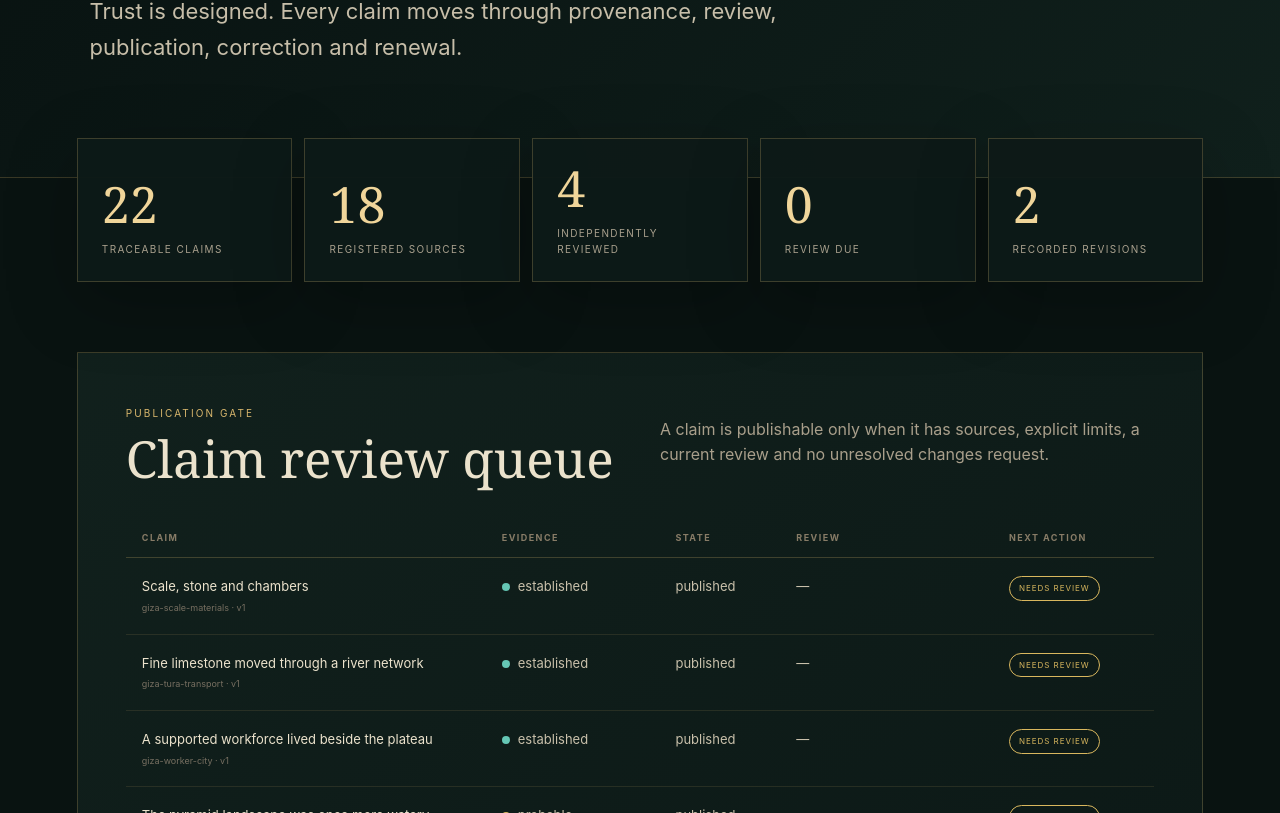
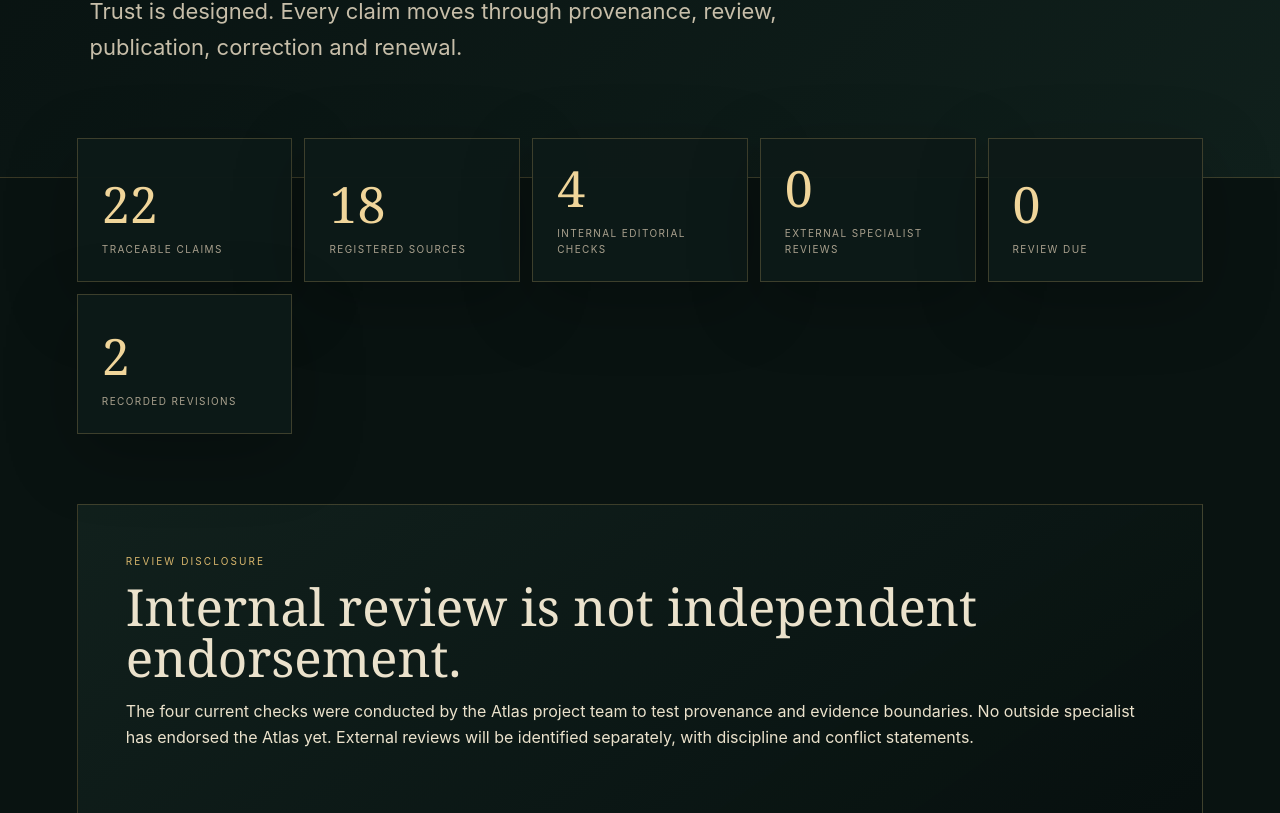
Before and after one commit to mikelninh/atlas-of-the-sacred, a Next.js app: page /editorial in a window 1280 px wide. Shown: the part 427-1240 px from the top of the page. Built offline with nearby package versions, Linux system fonts and the light colour scheme.

Commit message:
report internal and external review honestly

```diff
--- a/components/editorial/EditorialDashboard.tsx
+++ b/components/editorial/EditorialDashboard.tsx
@@ -26,10 +26,13 @@ export function EditorialDashboard() {
       return rank[a.readiness] - rank[b.readiness];
     });
 
+  const internalReviews = reviews.filter((review) => review.reviewKind === "internal-editorial");
+  const externalReviews = reviews.filter((review) => review.reviewKind === "external-specialist");
   const stats = {
     claims: claimList.length,
     sources: sourceList.length,
-    reviewed: new Set(reviews.map((review) => review.claimId)).size,
+    internallyReviewed: new Set(internalReviews.map((review) => review.claimId)).size,
+    externallyReviewed: new Set(externalReviews.map((review) => review.claimId)).size,
     due: claimList.filter(isReviewDue).length,
     revisions: revisions.length
   };
@@ -39,15 +42,22 @@ export function EditorialDashboard() {
       <section className="editorial-metrics" aria-label="Editorial metrics">
         <article><strong>{stats.claims}</strong><span>Traceable claims</span></article>
         <article><strong>{stats.sources}</strong><span>Registered sources</span></article>
-        <article><strong>{stats.reviewed}</strong><span>Independently reviewed</span></article>
+        <article><strong>{stats.internallyReviewed}</strong><span>Internal editorial checks</span></article>
+        <article><strong>{stats.externallyReviewed}</strong><span>External specialist reviews</span></article>
         <article><strong>{stats.due}</strong><span>Review due</span></article>
         <article><strong>{stats.revisions}</strong><span>Recorded revisions</span></article>
+      </section>
+
+      <section className="editorial-panel editorial-review-disclosure">
+        <p className="eyebrow">Review disclosure</p>
+        <h2>Internal review is not independent endorsement.</h2>
+        <p>The four current checks were conducted by the Atlas project team to test provenance and evidence boundaries. No outside specialist has endorsed the Atlas yet. External reviews will be identified separately, with discipline and conflict statements.</p>
       </section>
 
       <section className="editorial-panel">
         <div className="editorial-panel-heading">
           <div><p className="eyebrow">Publication gate</p><h2>Claim review queue</h2></div>
-          <p>A claim is publishable only when it has sources, explicit limits, a current review and no unresolved changes request.</p>
+          <p>A claim is publishable only when it has sources, explicit limits, a current editorial review and no unresolved changes request. Independent specialist review is an additional trust layer, not something we currently pretend to have.</p>
         </div>
         <div className="editorial-table-wrap">
           <table className="editorial-table">
@@ -58,7 +68,7 @@ export function EditorialDashboard() {
                   <td><a href={`/sites/giza/#${claim.id}`}>{claim.title}</a><small>{claim.id} · v{claim.version}</small></td>
                   <td><span className={`evidence-dot evidence-${claim.status}`}/>{claim.status.replace("-", " ")}</td>
                   <td>{claim.editorialState}</td>
-                  <td>{latestReview ? <>{latestReview.decision}<small>{latestReview.reviewedOn}</small></> : "—"}</td>
+                  <td>{latestReview ? <>{latestReview.decision}<small>{latestReview.reviewKind.replace("-", " ")} · {latestReview.reviewedOn}</small></> : "—"}</td>
                   <td><span className={`readiness readiness-${readiness}`}>{readinessLabel[readiness]}</span></td>
                 </tr>
               ))}
```
